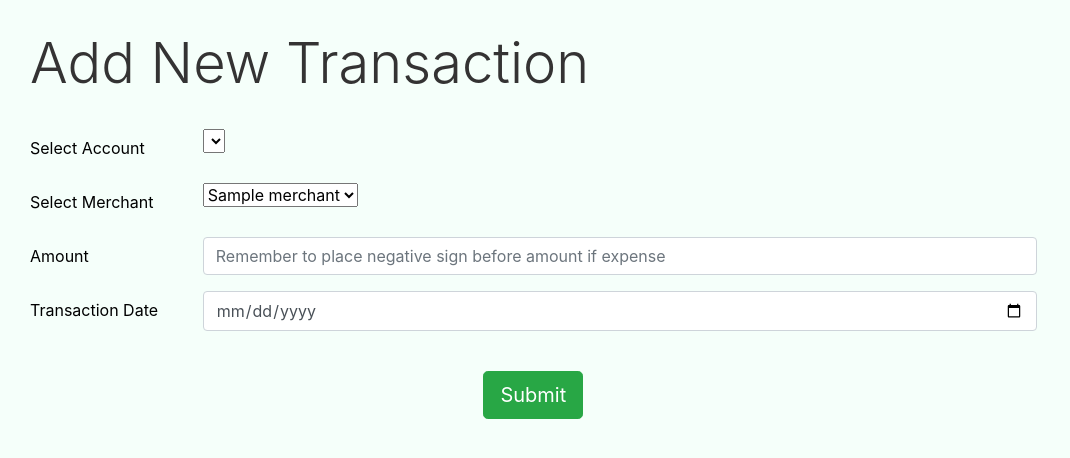
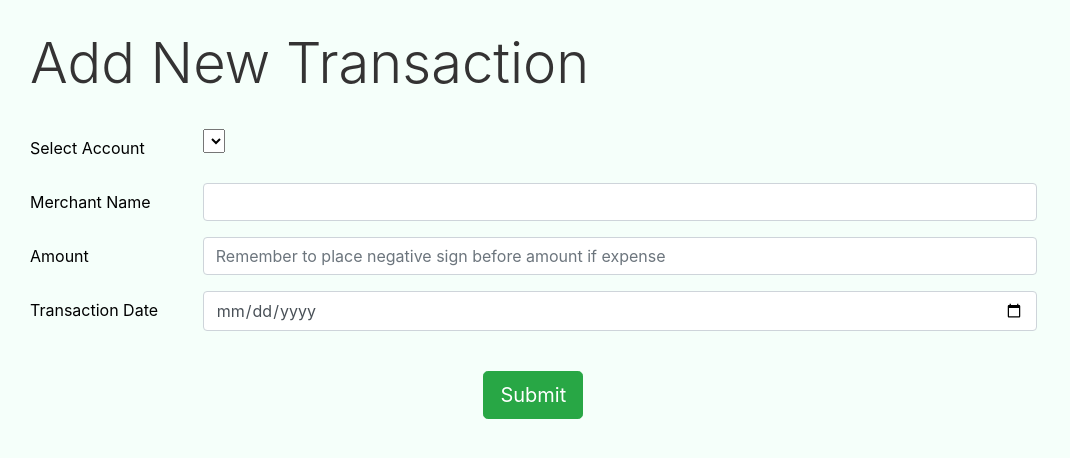
Before and after one commit to LadanShaie/quickstart, a Flask app: page /add_transaction in a window 1280 px wide. Shown: the part 56-514 px from the top of the page, without its empty margins (0-1070 px from the left). Run offline with Flask 2, Linux system fonts and the light colour scheme; the visitor is signed in with stand-in values (Sample User, id 1); tables that the repository leaves empty hold one stand-in row (values such as "Sample post"); lists and menus that the app fills with data are empty; some libraries are stand-ins or nearby versions.

Commit message:
Add color to Flash msg + style

```diff
--- a/static/style.css
+++ b/static/style.css
@@ -72,6 +72,10 @@ body {
 	background-color: #e0e6e2;
 }
 
+.flash-msg {
+	margin-bottom: 0px
+}
+
 
 
 /*
--- a/templates/add_transactions.html
+++ b/templates/add_transactions.html
@@ -29,7 +29,7 @@
                         <select class="input-box" name="selected_account">
                             {% for account in accounts%}
                                 {% if account.type == "depository" and account.available_balance != None %}
-                            <option type="text" name= "account_options" value= "{{ account.account_id }}" > {{ account.name }} </option>
+                            <option type="text" name= "account_options" value= "{{ account.account_id }}" > {{ account.name }} ${{account.available_balance}} </option>
                                 {% endif %}
                             {% endfor %}
                         </select>
@@ -38,13 +38,16 @@
 
                 <!-- Merchant name form inputs required from user   -->
                 <div class="form-group row">
-                    <label for="-input" class="col-2 col-form-label">Select Merchant</label>
+                    <label for="-input" class="col-2 col-form-label"> Merchant Name </label>
                     <div class="col-10">
-                        <select class="input-box" name="merchant_name">
+
+                        <input class="form-control" type="text" name="merchant_name" >
+
+                        <!-- <select class="input-box" name="merchant_name">
                             {% for merchant in merchants %}
                             <option type="text" name= "{{ merchant }}" > {{ merchant.merchant_name }} </option>
                             {% endfor %}
-                        </select>
+                        </select> -->
                     </div>
                 </div>
 
--- a/templates/base.html
+++ b/templates/base.html
@@ -47,11 +47,10 @@
     {% endif %}
 
     {% for msg in get_flashed_messages() %}
-    <p class="flash-msg">
+    <p class="flash-msg alert alert-warning" role= "alert">
       {{ msg }}
     </p>
     {% endfor %}
-
     {% block body %}{% endblock %}
 
     {% block after_body %}{% endblock %}
```
Also changed, not shown: templates/create_budget.html (+4 -3 lines).
